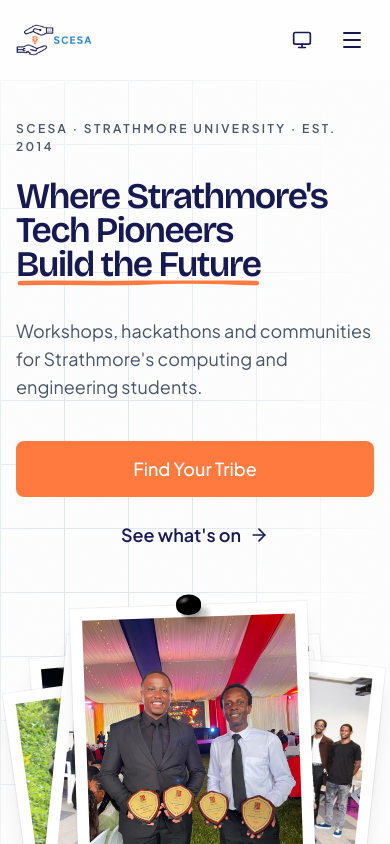
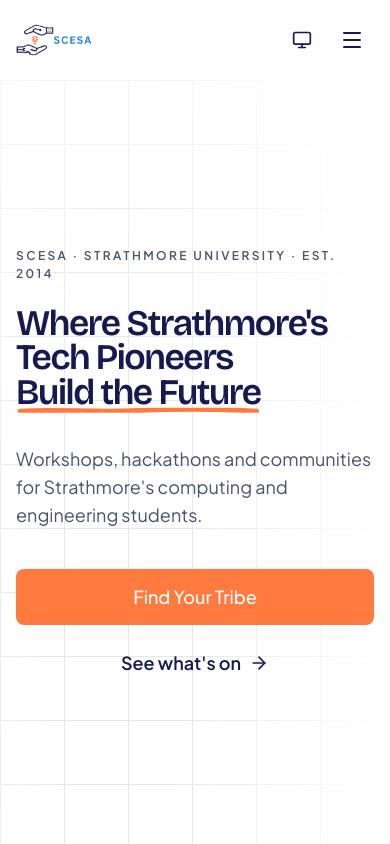
Before and after one commit to scesa-su/scesa-website, a Next.js app: page / in a window 390 px wide. Shown: the top 844 px of the page. Built offline with nearby package versions, Linux system fonts and the light colour scheme.

Commit message:
perf(home): lead with the headline on small screens and load deck photos lazily

```diff
--- a/src/presentation/components/home/HeroSection.tsx
+++ b/src/presentation/components/home/HeroSection.tsx
@@ -18,11 +18,10 @@ export function HeroSection({ nextEvent }: { nextEvent?: Event }) {
   return (
     <section aria-labelledby="hero-title" className="relative overflow-x-clip">
       <div aria-hidden className="pointer-events-none absolute inset-0 bg-blueprint" />
-      <div aria-hidden className="pointer-events-none absolute inset-0 bg-grain" />
 
       <div className={`${CONTAINER} relative flex min-h-[calc(100svh-8rem)] flex-col lg:min-h-[calc(100svh-9rem)]`}>
-        <div className="grid flex-1 items-center gap-14 py-10 lg:grid-cols-12 lg:gap-8 lg:py-16">
-          <div className="relative z-10 lg:col-span-7">
+        <div className="grid flex-1 items-center gap-14 pb-10 lg:grid-cols-12 lg:gap-8 lg:py-16">
+          <div className="relative z-10 flex min-h-[calc(100svh-5rem)] flex-col justify-center py-10 lg:col-span-7 lg:block lg:min-h-0 lg:py-0">
             <p className={cn(EYEBROW, "motion-safe:animate-fade-up")}>SCESA · Strathmore University · Est. 2014</p>
             <h1 id="hero-title" className="mt-6 font-display text-display-hero font-semibold text-brand-primary">
               <RevealText
@@ -37,10 +36,7 @@ export function HeroSection({ nextEvent }: { nextEvent?: Event }) {
                 ]}
               />
             </h1>
-            <p
-              className="mt-8 max-w-xl text-lg text-brand-muted motion-safe:animate-fade-up lg:text-xl"
-              style={{ animationDelay: `${AFTER_HEADLINE - 200}ms` }}
-            >
+            <p className="mt-8 max-w-xl text-lg text-brand-muted lg:text-xl">
               Workshops, hackathons and communities for Strathmore&apos;s computing and engineering students.
             </p>
             <div
@@ -58,7 +54,7 @@ export function HeroSection({ nextEvent }: { nextEvent?: Event }) {
             </div>
           </div>
 
-          <div className="relative px-4 sm:px-10 lg:col-span-5 lg:px-0">
+          <div className="relative px-4 sm:px-10 lg:col-span-5 lg:pr-0 lg:pl-10 xl:pl-0">
             <SwipeableDeck />
           </div>
         </div>
--- a/src/presentation/components/home/SwipeableDeck.tsx
+++ b/src/presentation/components/home/SwipeableDeck.tsx
@@ -94,7 +94,7 @@ export function SwipeableDeck() {
         onPointerMove={tilt}
         onPointerLeave={untilt}
         style={{ rotateX, rotateY, transformPerspective: 1000 }}
-        className="grid w-full max-w-110 place-items-center lg:max-w-130"
+        className="grid w-full max-w-110 place-items-center xl:max-w-130"
       >
         <div
           role="group"
@@ -145,7 +145,6 @@ export function SwipeableDeck() {
                   src={photo.src}
                   alt={photo.alt}
                   width={photo.width}
-                  loading="eager"
                   height={photo.height}
                   priority={i === 0}
                   draggable={false}
--- a/src/presentation/components/layout/Logo.tsx
+++ b/src/presentation/components/layout/Logo.tsx
@@ -37,6 +37,7 @@ export function Logo({ tone = "adaptive", className }: LogoProps) {
         alt=""
         width={143}
         height={60}
+        priority
         unoptimized
         className={cn(imageClass, tone === "adaptive" && "hidden dark:block")}
       />
```
